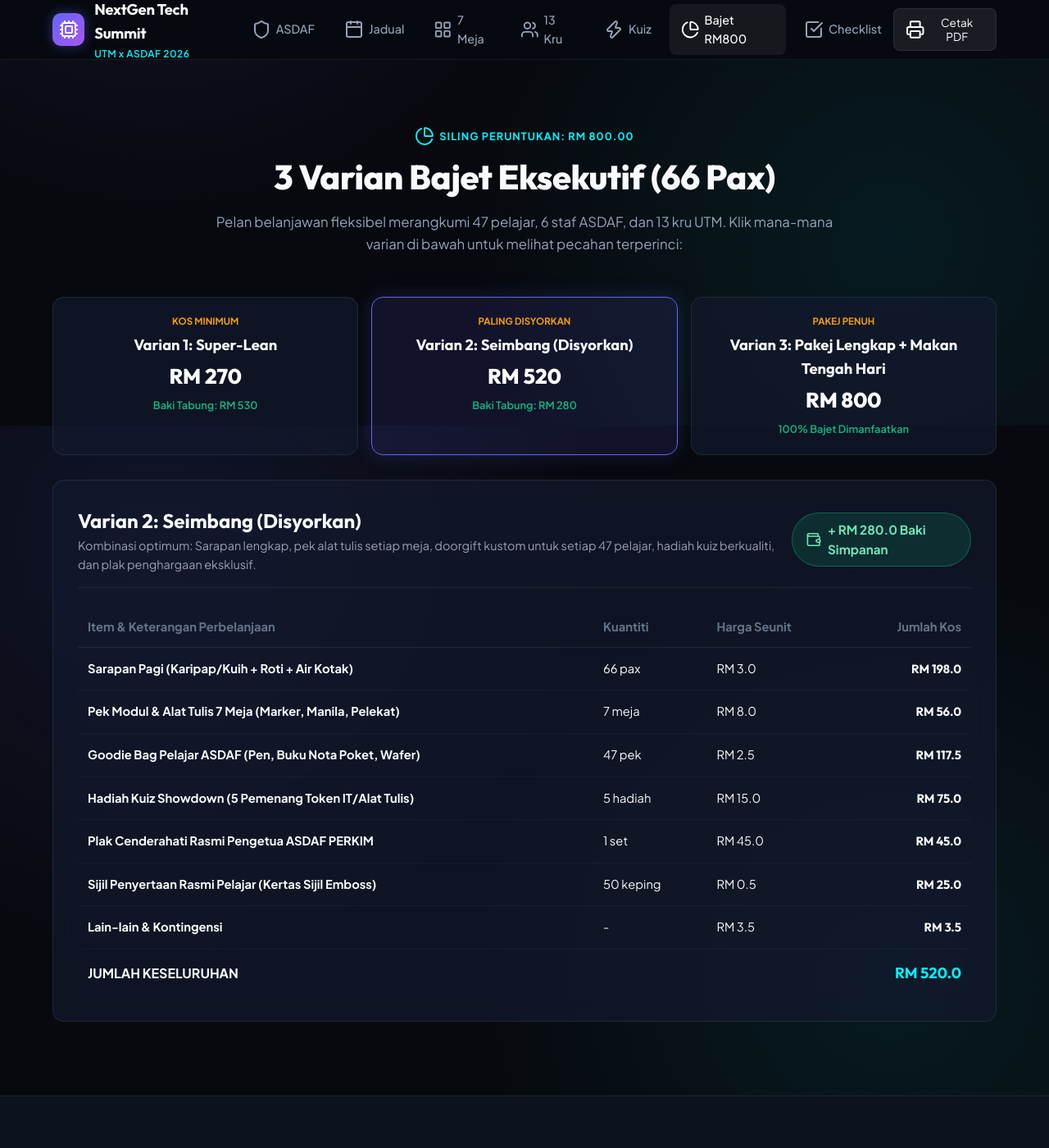
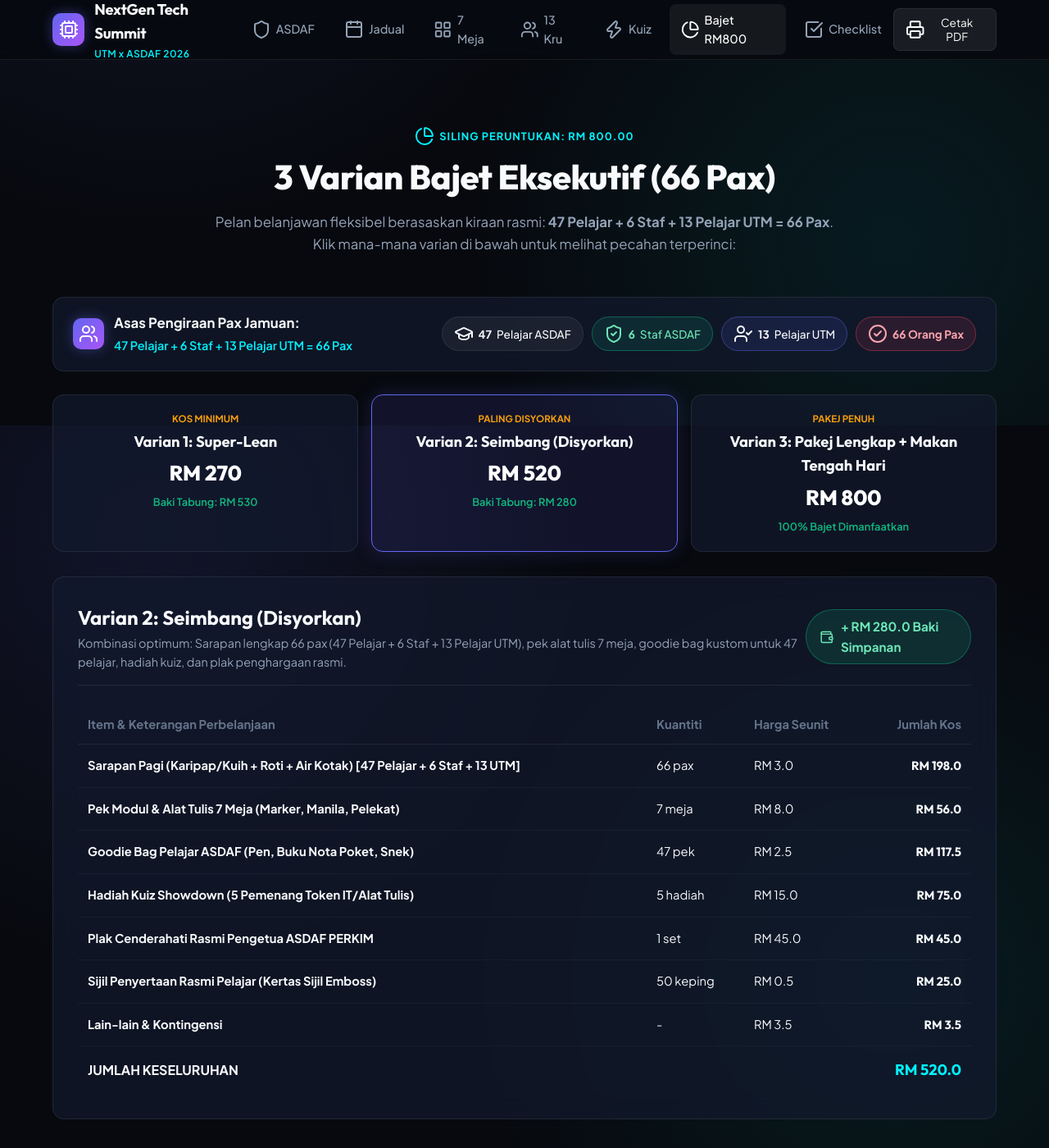
Before and after one commit to xzrians/IT-SEminar, a Jekyll site: the page built from index.html, in a window 1280 px wide and 1400 px high, scrolled down 8481 px. Shown: the whole window at 82% size. Built offline with Jekyll 4.4.1, drawn with Linux system fonts in a browser that asks for light colours.

Commit message:
fix(budget): align pax breakdown explicitly to 47 Pelajar + 6 Staf + 13 Pelajar UTM = 66 Pax

```diff
--- a/_data/budget.yml
+++ b/_data/budget.yml
@@ -1,5 +1,12 @@
 ceiling: "RM 800.00"
-pax_count: "66 orang (47 Pelajar + 6 Staf ASDAF + 13 Kru UTM)"
+pax_count: "66 Orang Pax (47 Pelajar ASDAF + 6 Staf ASDAF + 13 Pelajar UTM)"
+formula: "47 Pelajar + 6 Staf + 13 Pelajar UTM = 66 Pax"
+
+pax_breakdown:
+  students: 47
+  staff: 6
+  utm_students: 13
+  total: 66
 
 variants:
   - id: 1
@@ -9,13 +16,13 @@ variants:
     tag_color: "blue"
     status: "Alternatif Paling Jimat"
     balance: 530.00
-    description: "Fokus kepada modul penting, doorgift asas dan sarapan ringkas. Sesuai jika ASDAF menyediakan makan tengah hari sendiri dari dewan makan asrama."
+    description: "Fokus kepada modul penting, doorgift asas dan sarapan ringkas untuk 66 pax (47 Pelajar + 6 Staf + 13 Pelajar UTM). Sesuai jika makan tengah hari disediakan oleh pihak dewan makan ASDAF."
     items:
-      - item: "Sarapan Ringkas (Roti bun + Air Kotak 250ml)"
+      - item: "Sarapan Ringkas (Roti Bun + Air Kotak) [47 Pelajar + 6 Staf + 13 UTM]"
         qty: "66 pax"
         unit_price: 2.00
         total: 132.00
-      - item: "Alat Tulis & Kertas Manila (7 Meja)"
+      - item: "Alat Tulis & Kertas Manila (7 Meja Kluster)"
         qty: "1 set"
         unit_price: 35.00
         total: 35.00
@@ -23,7 +30,7 @@ variants:
         qty: "5 set"
         unit_price: 10.00
         total: 50.00
-      - item: "Plak Penghargaan ASDAF (Akrilik)"
+      - item: "Plak Penghargaan ASDAF (Akrilik Rasmi)"
         qty: "1 unit"
         unit_price: 35.00
         total: 35.00
@@ -40,9 +47,9 @@ variants:
     status: "Nilai Terbaik (Best Value)"
     balance: 280.00
     recommended: true
-    description: "Kombinasi optimum: Sarapan lengkap, pek alat tulis setiap meja, doorgift kustom untuk setiap 47 pelajar, hadiah kuiz berkualiti, dan plak penghargaan eksklusif."
+    description: "Kombinasi optimum: Sarapan lengkap 66 pax (47 Pelajar + 6 Staf + 13 Pelajar UTM), pek alat tulis 7 meja, goodie bag kustom untuk 47 pelajar, hadiah kuiz, dan plak penghargaan rasmi."
     items:
-      - item: "Sarapan Pagi (Karipap/Kuih + Roti + Air Kotak)"
+      - item: "Sarapan Pagi (Karipap/Kuih + Roti + Air Kotak) [47 Pelajar + 6 Staf + 13 UTM]"
         qty: "66 pax"
         unit_price: 3.00
         total: 198.00
@@ -50,7 +57,7 @@ variants:
         qty: "7 meja"
         unit_price: 8.00
         total: 56.00
-      - item: "Goodie Bag Pelajar ASDAF (Pen, Buku Nota Poket, Wafer)"
+      - item: "Goodie Bag Pelajar ASDAF (Pen, Buku Nota Poket, Snek)"
         qty: "47 pek"
         unit_price: 2.50
         total: 117.50
@@ -78,13 +85,13 @@ variants:
     tag_color: "purple"
     status: "Had Maksimum RM 800"
     balance: 0.00
-    description: "Merangkumi penyediaan katering Makan Tengah Hari (Nasi Ayam/Lauk) untuk 66 orang, sarapan pagi, sijil penuh, cenderahati ASDAF, dan hadiah kuiz."
+    description: "Merangkumi penyediaan Sarapan Pagi dan Makan Tengah Hari (Nasi Berlauk) untuk 66 pax (47 Pelajar + 6 Staf + 13 Pelajar UTM), sijil penuh, cenderahati ASDAF, dan hadiah kuiz."
     items:
-      - item: "Sarapan Pagi (Kuih 2 biji + Air Minuman)"
+      - item: "Sarapan Pagi (Kuih 2 biji + Air Minuman) [47 Pelajar + 6 Staf + 13 UTM]"
         qty: "66 pax"
         unit_price: 2.50
         total: 165.00
-      - item: "Makan Tengah Hari (Nasi Berlauk + Air Minum 66 Pax)"
+      - item: "Makan Tengah Hari (Nasi Berlauk + Air Minum) [47 Pelajar + 6 Staf + 13 UTM]"
         qty: "66 pek"
         unit_price: 6.50
         total: 429.00
--- a/_includes/budget.html
+++ b/_includes/budget.html
@@ -5,8 +5,27 @@
       <span class="section-tag"><i data-lucide="pie-chart"></i> Siling Peruntukan: RM 800.00</span>
       <h2 class="section-title">3 Varian Bajet Eksekutif (66 Pax)</h2>
       <p class="section-subtitle">
-        Pelan belanjawan fleksibel merangkumi 47 pelajar, 6 staf ASDAF, dan 13 kru UTM. Klik mana-mana varian di bawah untuk melihat pecahan terperinci:
+        Pelan belanjawan fleksibel berasaskan kiraan rasmi: <strong>{{ site.data.budget.formula }}</strong>. Klik mana-mana varian di bawah untuk melihat pecahan terperinci:
       </p>
+    </div>
+
+    <!-- Formula & Pax Breakdown Banner -->
+    <div class="glass-card" style="padding: 18px 24px; margin-bottom: 28px; display: flex; align-items: center; justify-content: space-between; flex-wrap: wrap; gap: 16px;">
+      <div style="display: flex; align-items: center; gap: 12px;">
+        <div class="brand-icon" style="width: 38px; height: 38px; font-size: 1.1rem; flex-shrink: 0;">
+          <i data-lucide="users"></i>
+        </div>
+        <div>
+          <strong style="font-size: 1.05rem; display: block;">Asas Pengiraan Pax Jamuan:</strong>
+          <span style="color: var(--accent-cyan); font-size: 0.9rem; font-weight: 600;">{{ site.data.budget.formula }}</span>
+        </div>
+      </div>
+      <div class="demo-pills" style="margin: 0;">
+        <span class="pill"><i data-lucide="graduation-cap"></i> <strong>{{ site.data.budget.pax_breakdown.students }}</strong> Pelajar ASDAF</span>
+        <span class="pill warden"><i data-lucide="shield-check"></i> <strong>{{ site.data.budget.pax_breakdown.staff }}</strong> Staf ASDAF</span>
+        <span class="pill" style="border-color: rgba(99, 102, 241, 0.4); background: rgba(99, 102, 241, 0.12);"><i data-lucide="user-check"></i> <strong>{{ site.data.budget.pax_breakdown.utm_students }}</strong> Pelajar UTM</span>
+        <span class="pill highlight"><i data-lucide="check-circle-2"></i> <strong>{{ site.data.budget.pax_breakdown.total }} Orang Pax</strong></span>
+      </div>
     </div>
 
     <!-- 3 Tabs -->
```
Also changed, not shown: README.md.
